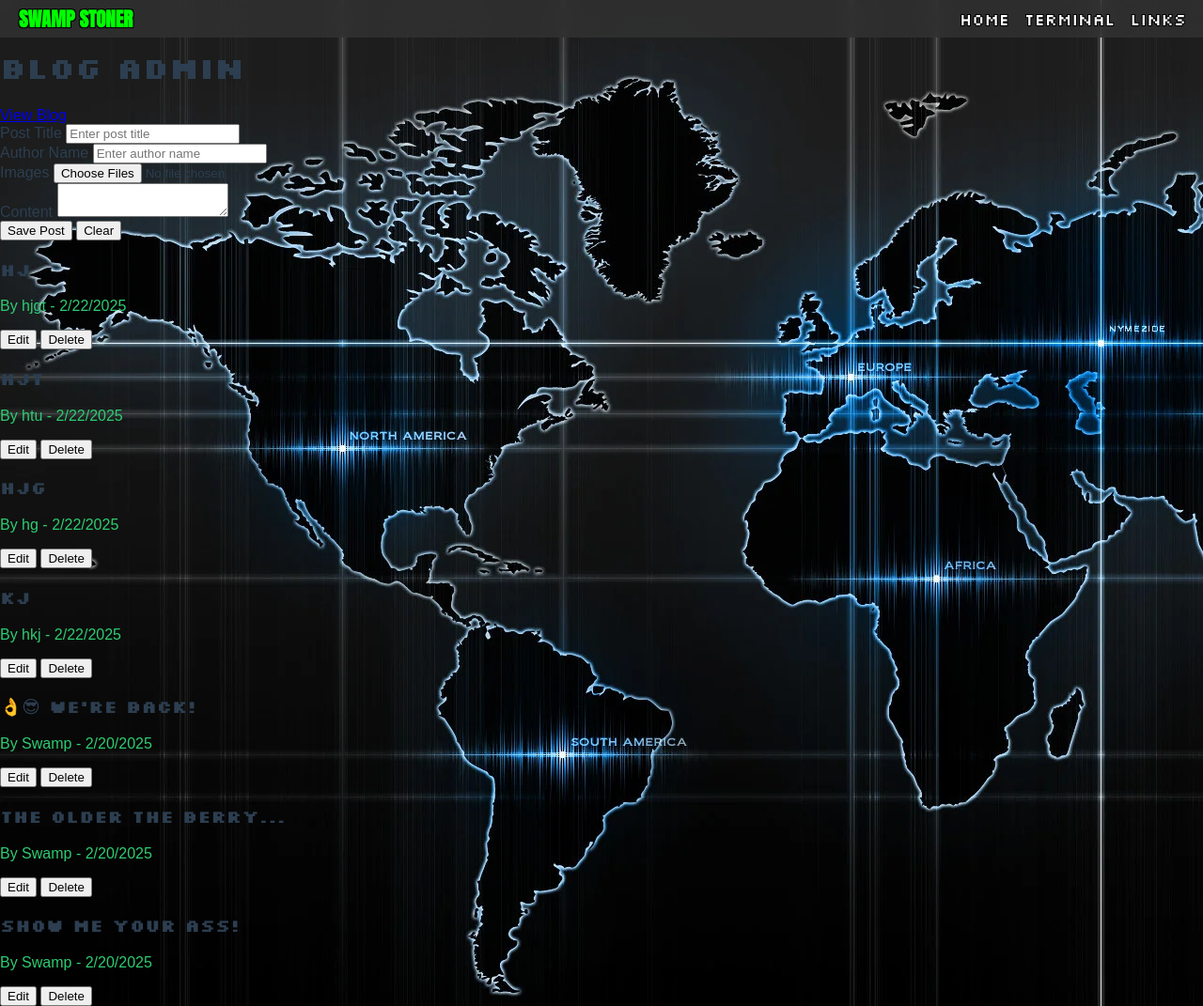
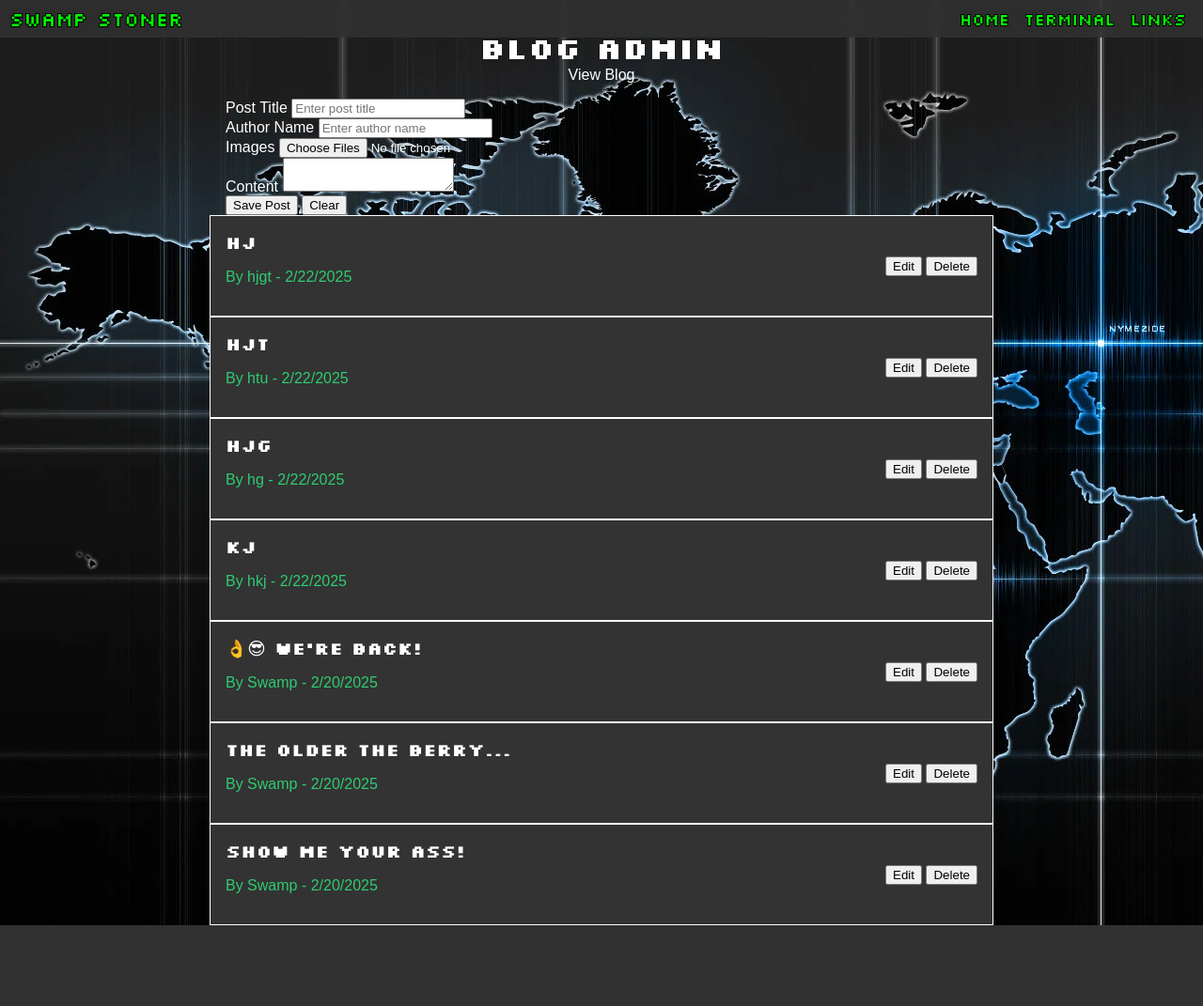
Before and after one commit to ericjohnson00/bloggy, a Flask app: page /admin in a window 1280 px wide. Shown: the whole page at 94% size. After the commit the page ends 985 px from the top, so only its background shows below. Run offline with Flask 3, Linux system fonts and the light colour scheme; data comes from the database, SQL or seed files in the repository; some libraries are stand-ins or nearby versions.

Commit message:
styles updated to admin

```diff
--- a/static/style.css
+++ b/static/style.css
@@ -7,7 +7,7 @@
   --primary-color: #2c3e50;
   --secondary-color: #3498db;
   --background-color: #000000;
-  --text-color: #2c3e50;
+  --text-color: #fff;
   --card-background: #ffffff;
 }
 
--- a/templates/admin.html
+++ b/templates/admin.html
@@ -10,7 +10,54 @@
     <script src="https://cdnjs.cloudflare.com/ajax/libs/tinymce/6.8.3/tinymce.min.js"></script>
 
 
-    <link rel="stylesheet" href="/static/nav.css" />
+    <style>
+
+
+      h1 {
+        font-size: 2rem;
+        margin: 0;
+        padding: 0;
+        color: #fff;
+        text-align: center;
+      }
+
+      h3 {
+        margin: 0;
+        padding: 0;
+        color: #fff;
+      }
+
+      .admin-link {
+        display: block;
+        text-align: center;
+        margin-bottom: 1rem;
+        color: #fff;
+        text-decoration: none;
+      }
+
+      .post-editor {
+        max-width: 800px;
+        margin: 0 auto;
+      }
+
+      .post-item {
+        display: flex;
+        justify-content: space-between;
+        align-items: center;
+        padding: 1rem;
+        margin-bottom: 1rem;
+        background-color: #333;
+        color: #fff;
+        max-width: 800px;
+        margin: 0 auto;
+        border: 1px solid #fff;
+      }
+
+
+    </style>
+
+
+
   </head>
   <body>
     <header>
@@ -42,10 +89,11 @@
           <div class="bar bar3"></div>
         </div>
       </nav>
+    </header>
 
-      <h1>Blog Admin</h1>
-      <a href="/" class="admin-link">View Blog</a>
-    </header>
+
+    <h1>Blog Admin</h1>
+    <a href="/" class="admin-link">View Blog</a>
 
     <div class="admin-container">
       <div class="post-editor">
@@ -80,6 +128,27 @@
     </div>
 
     <script>
+
+const hamburger = document.querySelector(".hamburger");
+const navMenu = document.querySelector(".nav-menu");
+
+hamburger.addEventListener("click", () => {
+  // Toggle active class on hamburger and nav menu
+  hamburger.classList.toggle("active");
+  navMenu.classList.toggle("active");
+});
+
+// Close menu when clicking a link (optional)
+document.querySelectorAll(".nav-menu a").forEach((link) => {
+  link.addEventListener("click", () => {
+    hamburger.classList.remove("active");
+    navMenu.classList.remove("active");
+  });
+});
+
+
+
+
       let currentPostId = null;
       let selectedFiles = [];
 
```
